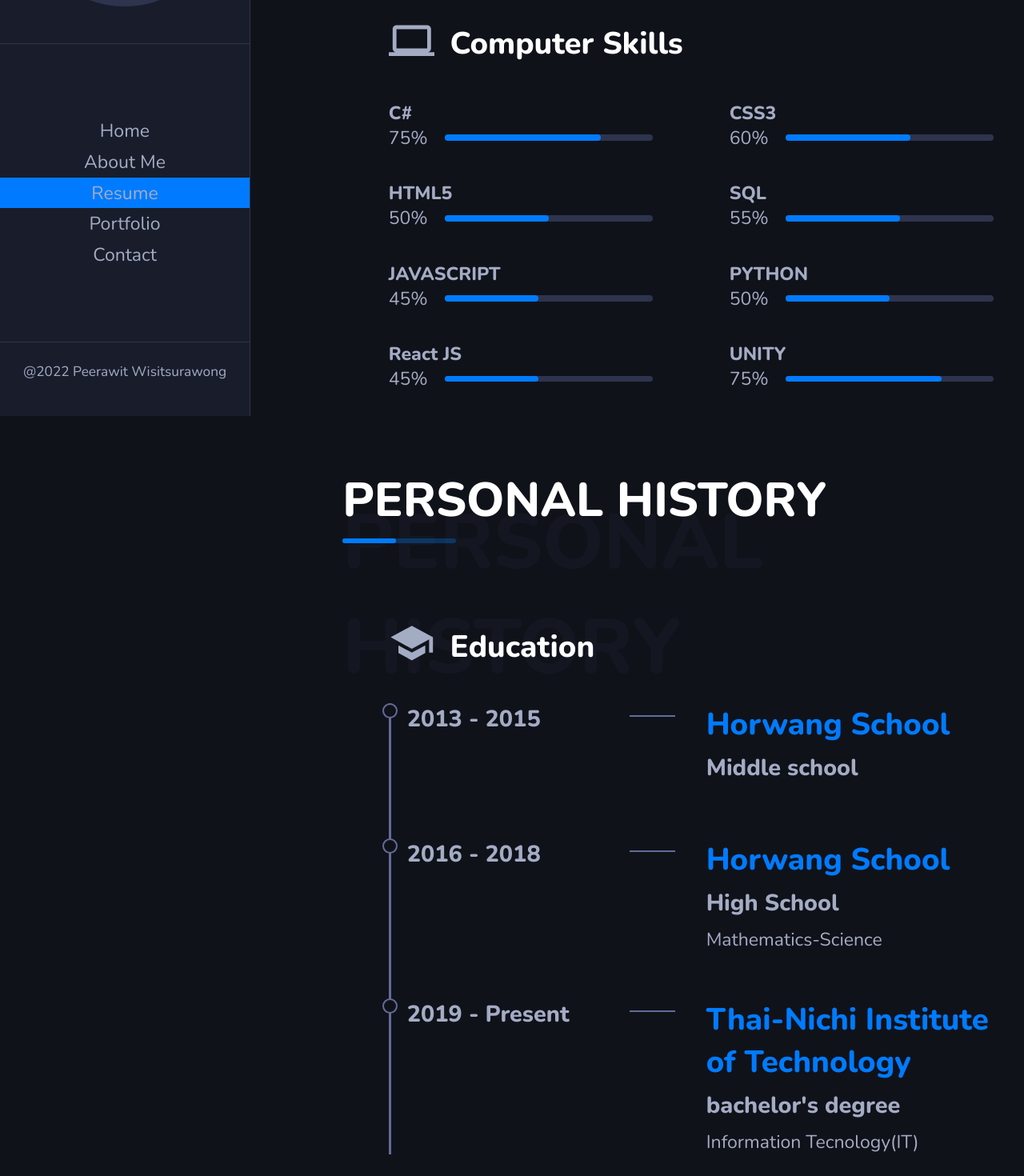
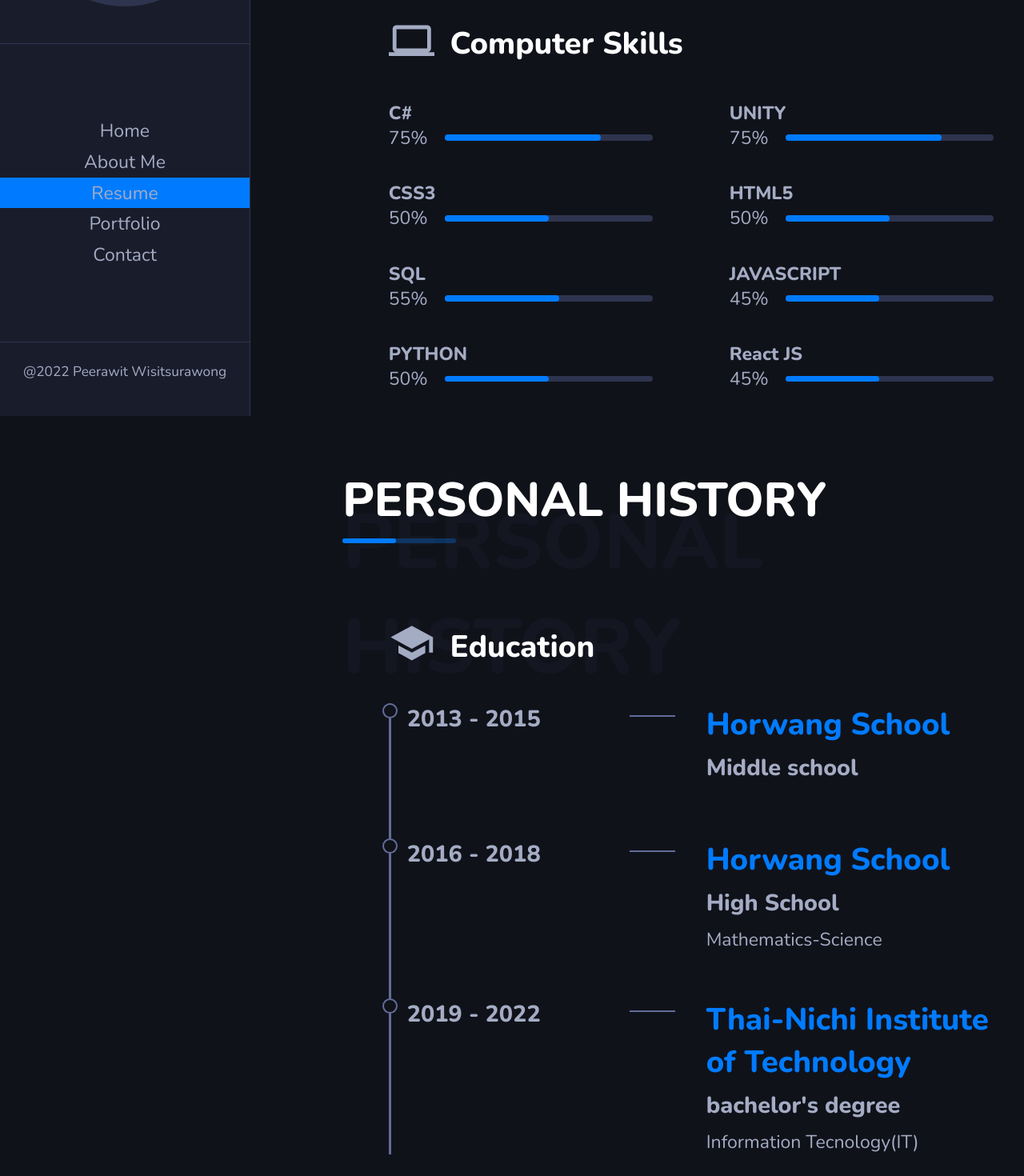
Before and after one commit to peerawitWisit/ReactFinalProject, a React (Create React App) app: page /resume in a window 1280 px wide. Shown: the part 280-1750 px from the top of the page at 80% size. Built offline with nearby package versions, Linux system fonts and the light colour scheme; what react-toast-notifications would draw is missing.

Commit message:
Resume and Skill

```diff
--- a/src/Components/Resume.js
+++ b/src/Components/Resume.js
@@ -31,7 +31,7 @@ function Resume() {
                         text={"Mathematics-Science"}
                     />
                     <ResumeItem
-                        year={"2019 - Present"}
+                        year={"2019 - 2022"}
                         title={"Thai-Nichi Institute of Technology"}
                         subTitle={"bachelor's degree"}
                         text={"Information Tecnology(IT)"}
--- a/src/Components/Skills.js
+++ b/src/Components/Skills.js
@@ -22,9 +22,14 @@ function Skills() {
                             text={'75%'}
                         />
                         <ProgressBar
+                            title={'UNITY'}
+                            width={'75%'}
+                            text={'75%'}
+                        />
+                        <ProgressBar
                             title={'CSS3'}
-                            width={'60%'}
-                            text={'60%'}
+                            width={'50%'}
+                            text={'50%'}
                         />
                         <ProgressBar
                             title={'HTML5'}
@@ -51,11 +56,6 @@ function Skills() {
                             width={'45%'}
                             text={'45%'}
                         />
-                        <ProgressBar
-                            title={'UNITY'}
-                            width={'75%'}
-                            text={'75%'}
-                        />
                     </div>
                 </InnerLayout>
         </SkillsStyled>
```
